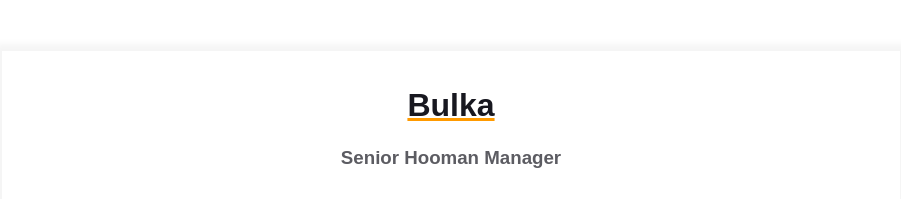
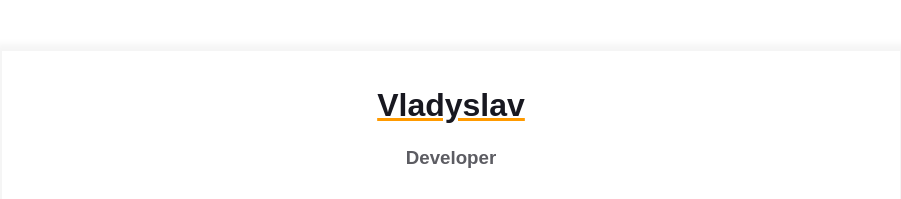
Before and after one commit to sVladeslav/homepage, a plain HTML site: page index.html in a window 1280 px wide. Shown: the top 199 px of the page, without its empty margins (189-1090 px from the left). Drawn offline with Linux system fonts and the light colour scheme.

Commit message:
change title

```diff
--- a/index.html
+++ b/index.html
@@ -11,8 +11,8 @@
         <div class="resume">
           <div class="container">
             <div class="resume__block">
-              <h1 class="contact-info__header">Bulka</h1>
-              <h3 class="contact-info__sub-header">Senior Hooman Manager</h3>
+              <h1 class="contact-info__header">Vladyslav</h1>
+              <h3 class="contact-info__sub-header">Developer</h3>
 
               <div class="contact_info_container fh">
                 <div class="contact-info__block">
@@ -93,8 +93,8 @@
                         </path>
                       </svg>
                     </div>
-                    <p class="intro_text">Meow. I am a Binary Studio student. Work in IT, Unity. I try to become the best specialist =)<br>
-                        In Ukrainian if you don't mind. Прийшов до вас, бо хочу покращити свої та отримати нові знання з програмування за направленням C#. І в результаті працювати у серйозній компанії з цікавими проектами, рости як спеціаліст))
+                    <p class="intro_text">Meow. I am a Binary Studio student. Work in IT, Unity. I try to become the best specialist =)
+                        <br>In Ukrainian if you don't mind. Прийшов до вас, бо хочу покращити свої та отримати нові знання з програмування за направленням C#. І в результаті працювати у серйозній компанії з цікавими проектами, рости як спеціаліст))
                         <br>Працюю зараз як Unity-розробник другий рік.
                     </p>
                   </div>
@@ -104,7 +104,7 @@
                 <div class="resume__block">
                   <div class="skills">
                     <h3 class="skills__header">Skills</h3>
-                    <p class="skills__text">Sleep, googling, Unity, C#, a few years ago finished courses of front-end. </p>
+                    <p class="skills__text">Sleep, googling, Unity, C#, a few years ago finished courses of front-end.</p>
                   </div>
                 </div>
               </div>
```
